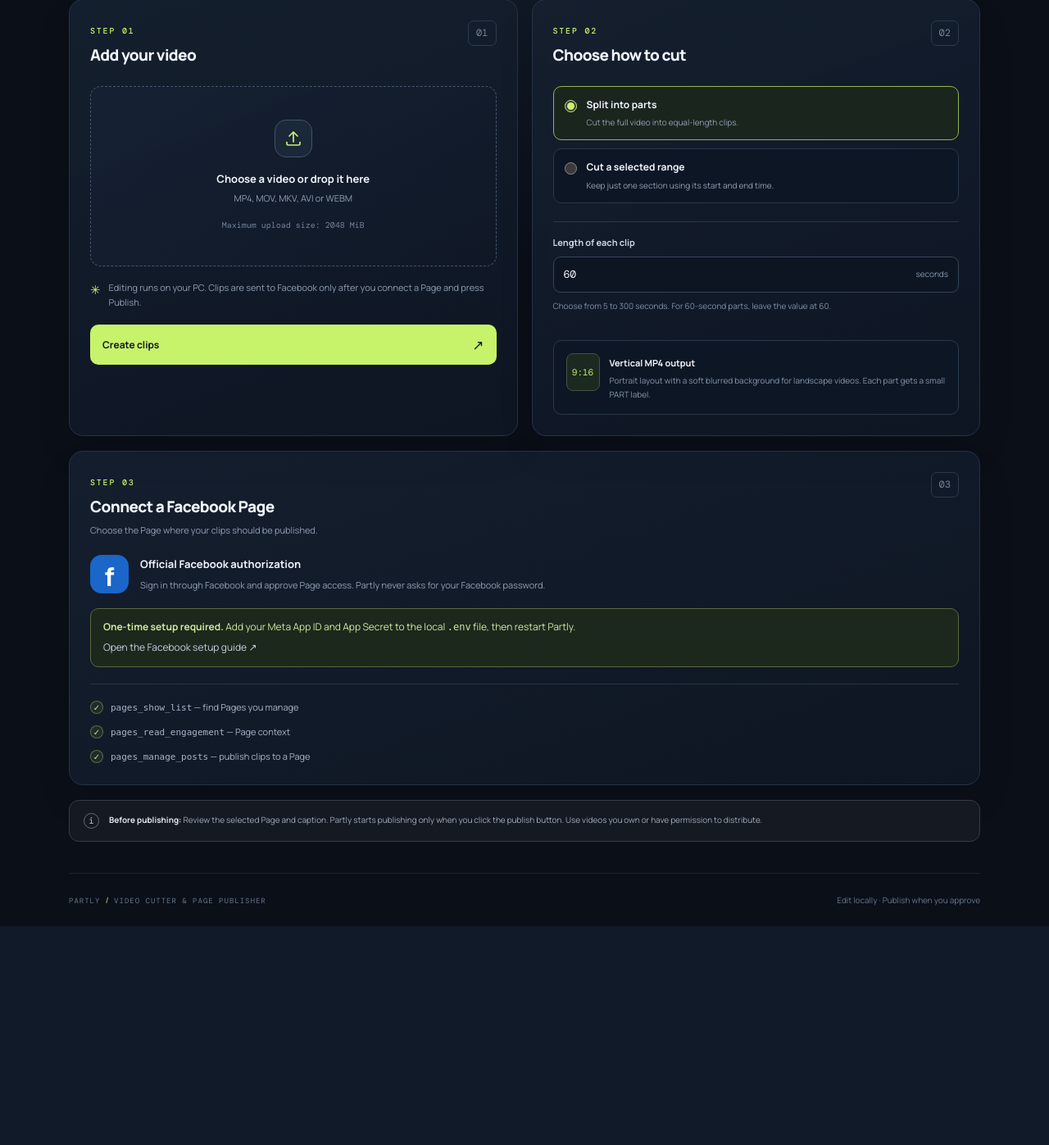
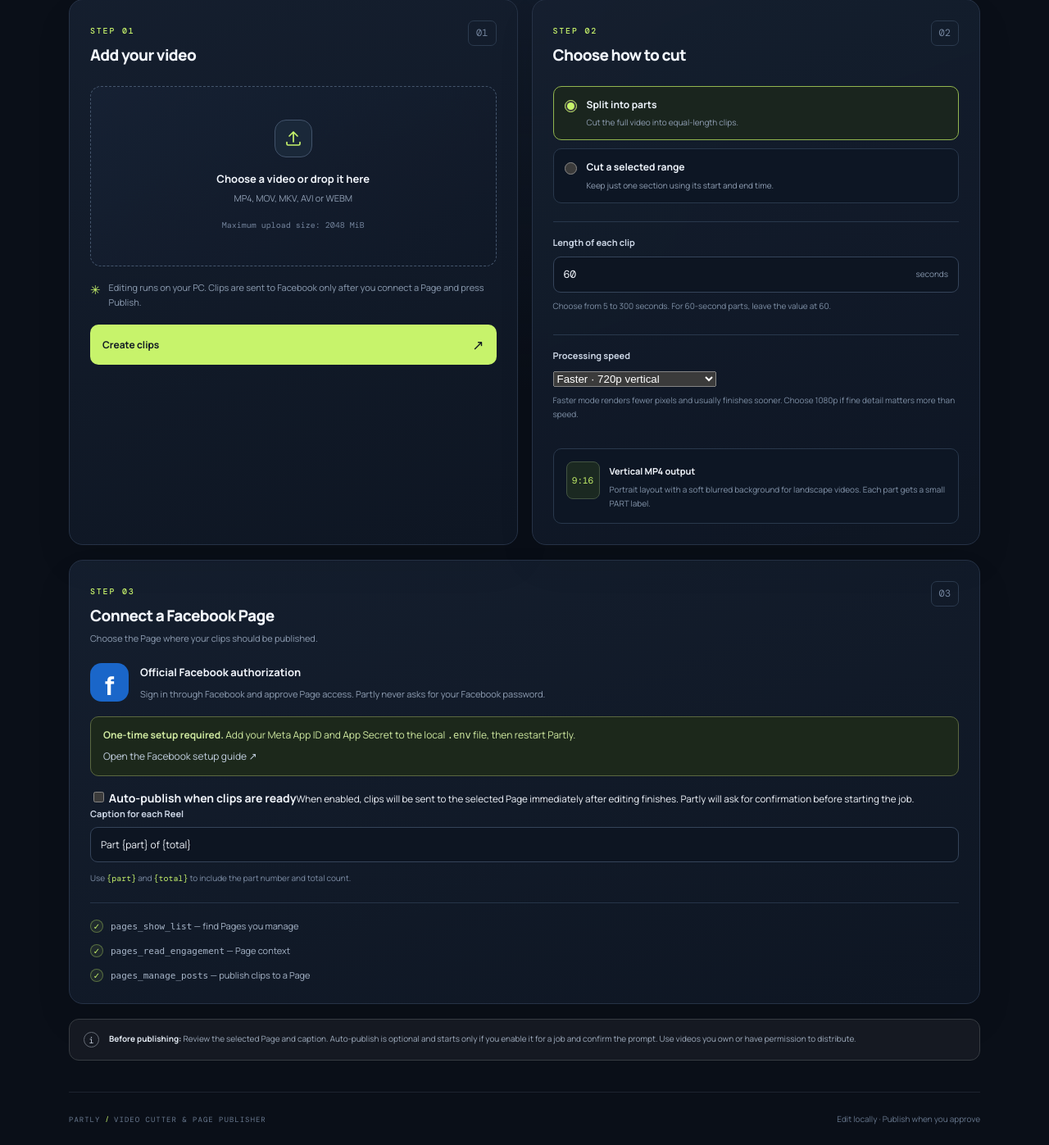
Before and after one commit to adii87s/Facebook-Video-Splitter, a FastAPI app: page / in a window 1280 px wide. Shown: the part 491-1888 px from the top of the page at 82% size. Before the commit the page ends 1621 px from the top, so only its background shows below. Run offline with FastAPI, Linux system fonts and the light colour scheme; data that the repository does not hold is empty; some libraries are stand-ins or nearby versions.

Commit message:
Add processing speed and auto-publish options before video rendering

```diff
--- a/app/templates/index.html
+++ b/app/templates/index.html
@@ -69,6 +69,14 @@
             <p class="field-hint">The end time is exclusive. If it exceeds the video's duration, the cut stops at the end of the video.</p>
           </div>
 
+          <div class="cut-settings processing-profile">
+            <label for="processingMode">Processing speed</label>
+            <select id="processingMode" class="processing-mode-select">
+              <option value="fast" selected>Faster · 720p vertical</option>
+              <option value="quality">Higher quality · 1080p vertical</option>
+            </select>
+            <p class="field-hint">Faster mode renders fewer pixels and usually finishes sooner. Choose 1080p if fine detail matters more than speed.</p>
+          </div>
           <div class="output-info">
             <div class="output-info-icon">9:16</div>
             <div><strong>Vertical MP4 output</strong><p>Portrait layout with a soft blurred background for landscape videos. Each part gets a small PART label.</p></div>
@@ -106,6 +114,17 @@
           </div>
           <div class="connected-caption"><span class="connected-dot"></span><span id="facebookConnectedCaption">Connect a Page to enable publishing.</span></div>
         </div>
+        <div class="auto-publish-settings">
+          <label class="auto-publish-option" for="autoPublish">
+            <input id="autoPublish" type="checkbox">
+            <span><strong>Auto-publish when clips are ready</strong><small>When enabled, clips will be sent to the selected Page immediately after editing finishes. Partly will ask for confirmation before starting the job.</small></span>
+          </label>
+          <div class="caption-field">
+            <label for="captionTemplate">Caption for each Reel</label>
+            <input id="captionTemplate" type="text" maxlength="500" value="Part {part} of {total}" autocomplete="off">
+            <small>Use <code>{part}</code> and <code>{total}</code> to include the part number and total count.</small>
+          </div>
+        </div>
         <div class="permission-list">
           <div><span class="check-dot">✓</span><span><code>pages_show_list</code> — find Pages you manage</span></div>
           <div><span class="check-dot">✓</span><span><code>pages_read_engagement</code> — Page context</span></div>
@@ -120,11 +139,6 @@
         </div>
         <div class="clip-grid" id="clipGrid"></div>
         <div class="publish-tools">
-          <div class="caption-field">
-            <label for="captionTemplate">Caption for each Reel</label>
-            <input id="captionTemplate" type="text" maxlength="500" value="Part {part} of {total}" autocomplete="off">
-            <small>Use <code>{part}</code> and <code>{total}</code> to include the part number and total count.</small>
-          </div>
           <div class="publish-action">
             <button class="button button-facebook" id="publishAll" type="button" disabled><span class="fb-button-mark">f</span><span>Publish all clips in order</span><span class="button-arrow">↗</span></button>
             <p class="publish-hint" id="publishHint">Connect a Facebook Page and create clips before publishing.</p>
@@ -142,7 +156,7 @@
         </div>
       </section>
 
-      <section class="disclaimer"><span class="disclaimer-mark">i</span><p><strong>Before publishing:</strong> Review the selected Page and caption. Partly starts publishing only when you click the publish button. Use videos you own or have permission to distribute.</p></section>
+      <section class="disclaimer"><span class="disclaimer-mark">i</span><p><strong>Before publishing:</strong> Review the selected Page and caption. Auto-publish is optional and starts only if you enable it for a job and confirm the prompt. Use videos you own or have permission to distribute.</p></section>
     </main>
 
     <footer><span>PARTLY <span class="brand-dot">/</span> VIDEO CUTTER & PAGE PUBLISHER</span><span>Edit locally · Publish when you approve</span></footer>
```
